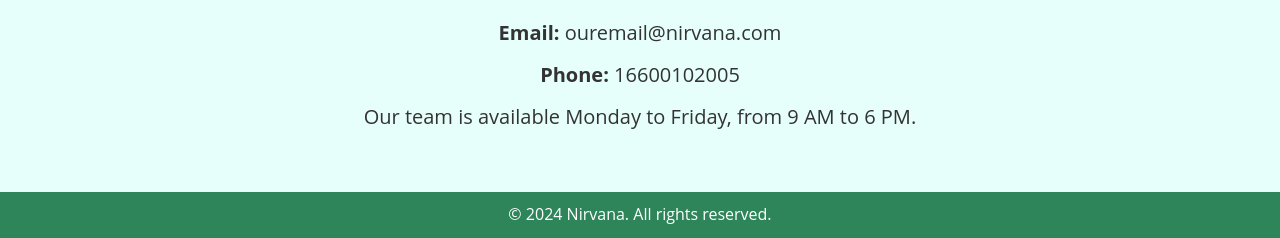
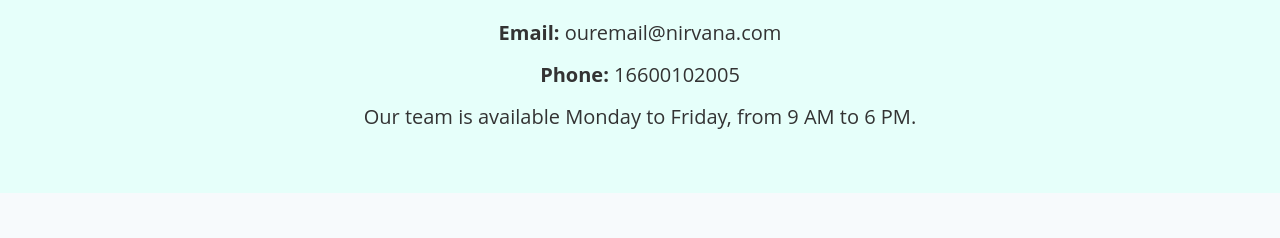
Before and after one commit to Happyitis/nirvana-mental-health-website, a plain HTML site: page contact-us.html in a window 1280 px wide. Shown: the part 562-800 px from the top of the page. Drawn offline with Linux system fonts and the light colour scheme.

Commit message:
Update footer contact-us.html

```diff
--- a/contact-us.html
+++ b/contact-us.html
@@ -67,9 +67,6 @@
             </ul>
         </section>
     </main>
-    <footer>
-        <p>&copy; 2024 Nirvana. All rights reserved.</p>
-    </footer>
 
 </body>
 </html>
```
